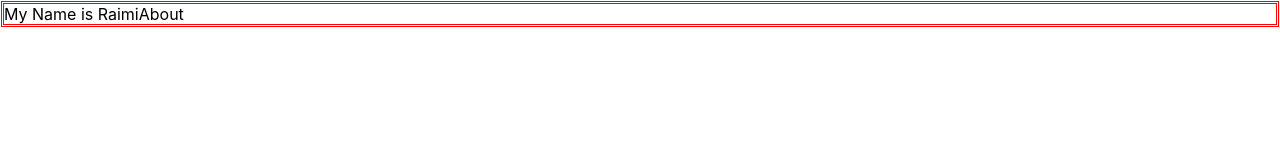
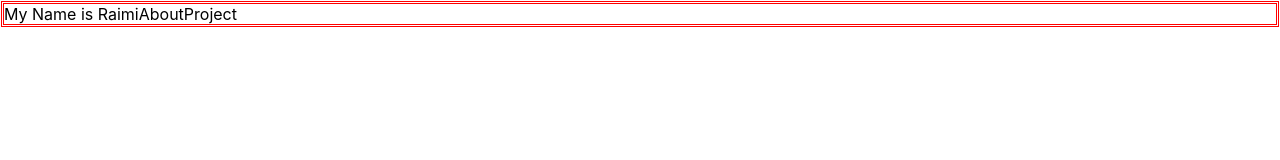
Before and after one commit to remy2495/portfolio, a Next.js app: page / in a window 1280 px wide. Shown: the top 160 px of the page. Built offline with nearby package versions, Linux system fonts and the light colour scheme.

Commit message:
add new menu - project

```diff
--- a/pages/index.jsx
+++ b/pages/index.jsx
@@ -8,6 +8,10 @@ const Home = () => {
       <Link href="/about">
         <a>About</a>
       </Link>
+
+      <Link href="/project">
+        <a>Project</a>
+      </Link>
     </div>
   );
 };
```
